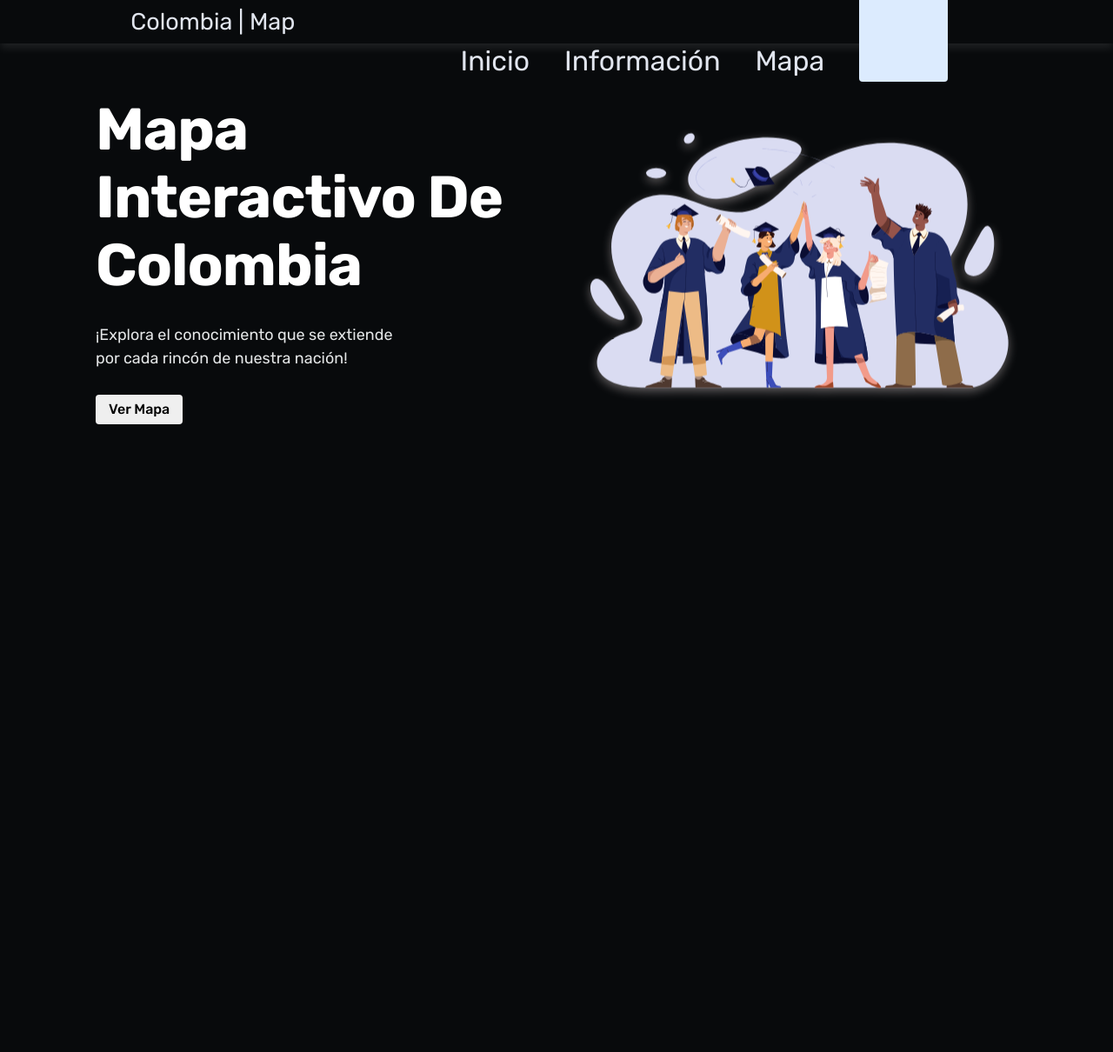
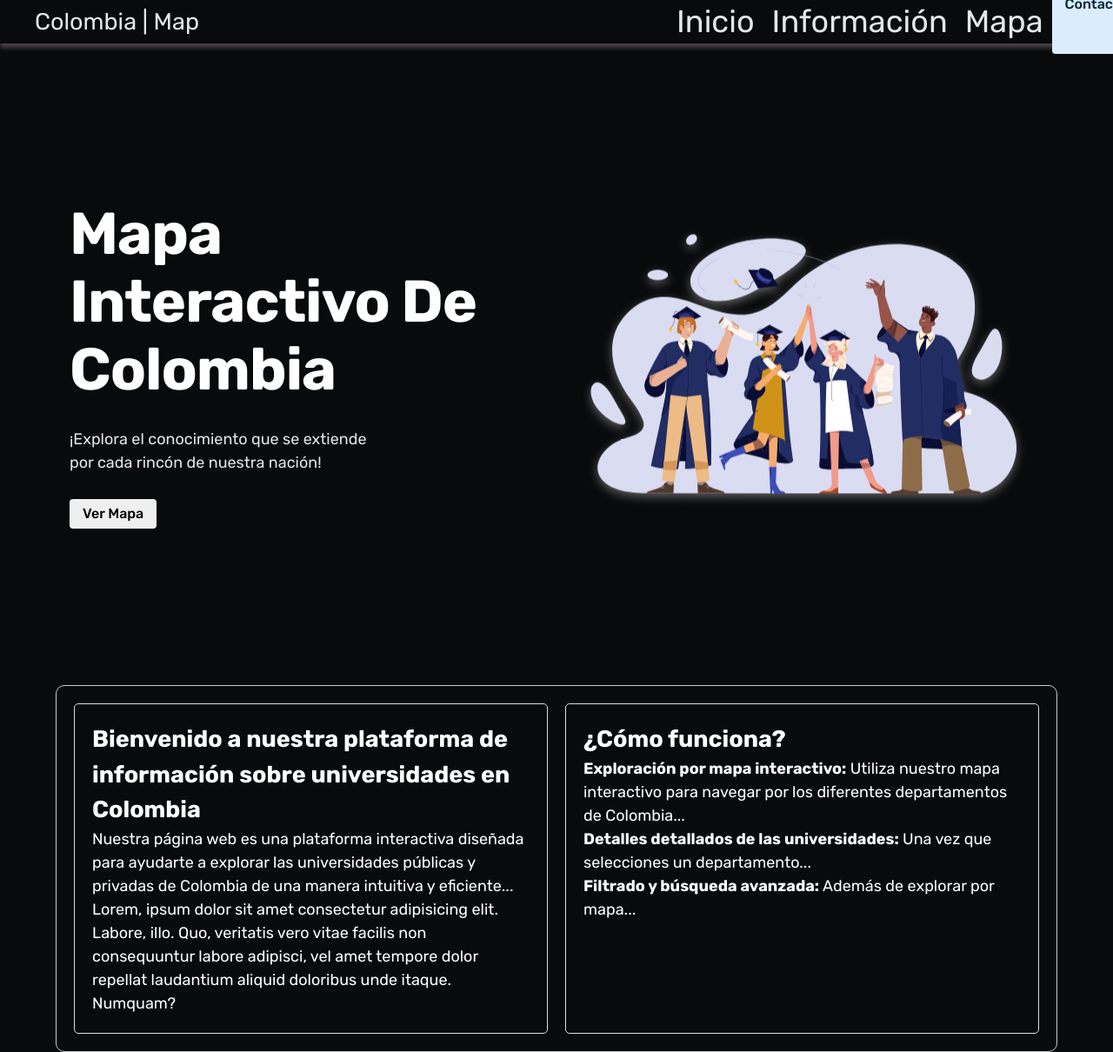
Before and after one commit to jefersonqui/UCOL, a React (Vite) app: page / in a window 1280 px wide. Shown: the whole page at 87% size. Before the commit the page ends 800 px from the top, so only its background shows below. Built offline with nearby package versions, Linux system fonts and the light colour scheme.

Commit message:
maquetacion secciones

```diff
--- a/src/App.jsx
+++ b/src/App.jsx
@@ -2,6 +2,7 @@ import { useState } from 'react'
 
 import Banner from './pages/banner.jsx'
 import Navbar from './components/navbar.jsx'
+import Info from './pages/informacion.jsx'
 
 function App() {
   const [count, setCount] = useState(0)
@@ -10,6 +11,7 @@ function App() {
     <>
       <Navbar/>
       <Banner/>
+      <Info/>
     </>
   )
 }
--- a/src/components/Navbar.module.css
+++ b/src/components/Navbar.module.css
@@ -1,44 +1,81 @@
+@import url("https://fonts.googleapis.com/css2?family=Rubik:wght@400;500;600;700&display=swap");
+
+
 :root {
   --color-text: #E6BCCD;
   --color-one: #E1E5EE;
   --color-base: #012A36;
+  --color-white-100: hsl(206, 5%, 100%);
+  --color-white-200: hsl(206, 5%, 90%);
+  --color-white-300: hsl(206, 5%, 80%);
+  --color-white-400: hsl(206, 5%, 25%);
+  --color-white-500: hsl(206, 5%, 50%);
+
+  --color-black-100: hsl(213, 20%, 10%);
+  --color-black-200: hsl(213, 23%, 8%);
+  --color-black-300: hsl(214, 21%, 6%);
+  --color-black-400: hsl(210, 21%, 6%);
+  --color-black-500: hsl(216, 22%, 4%);
+  --color-black-600: hsl(220, 18%, 3%);
+  --color-black-700: hsl(220, 27%, 2%);
+  --color-black-800: hsl(180, 20%, 1%);
+
+  --color-blue-100: hsl(214, 95%, 93%);
+  --color-blue-200: hsl(213, 97%, 87%);
+  --color-blue-300: hsl(212, 96%, 78%);
+  --color-blue-400: hsl(213, 94%, 68%);
+  --color-blue-500: hsl(217, 91%, 60%);
+  --color-blue-600: hsl(221, 83%, 53%);
+  --color-blue-700: hsl(224, 76%, 48%);
+  --color-blue-800: hsl(226, 71%, 40%);
+  --color-blue-900: hsl(224, 64%, 33%);
+
+  --shadow-small: 0 1px 3px 0 rgba(0, 0, 0, 0.1),
+    0 1px 2px 0 rgba(0, 0, 0, 0.06);
+  --shadow-medium: 0 4px 6px -1px rgba(0, 0, 0, 0.1),
+    0 2px 4px -1px rgba(0, 0, 0, 0.06);
+  --shadow-large: 0 10px 15px -3px rgba(0, 0, 0, 0.1),
+    0 4px 6px -2px rgba(0, 0, 0, 0.05);
 }
 
 .navBar {
   display: flex;
   height: 50px;
   width: 100%;
-  position: fixed;
   justify-content: space-between;
   align-items: center;
-  box-shadow: 0px 5px 10px rgba(255, 255, 255, 0.1);
+  transition: .5s;
+  box-shadow: 0px 5px 5px rgba(255, 226, 226, 0.266);
+
 }
 
 .navOpen {
   display: flex;
-  position: fixed;
+  position: relative;
   height: 100%;
   width: 100%;
-  background-color: #012A36;
+  background-color: var(--color-black-900);
   flex-direction: column;
   align-items: center;
+  padding: 4px 4px;
+  box-shadow: 0px 5px 10px rgba(255, 255, 255, 0.1);
+
 }
 
-.navOpen:hover {
-  cursor: pointer;
-  color: #f9fd0a;
-}
 
 .navLink {
   display: flex;
   font-size: 2em;
   font-weight: 400;
-  color: var(--color-one);
-  padding-top: 90px;
+  color: var(--color-white-200);
+  padding: 10px;
+  align-items: center;
+
 }
 
 .navLink:hover {
   cursor: pointer;
+  color: #f9fd0a;
 }
 
 /* .border {
@@ -47,7 +84,7 @@
     animation-name: animacionborde;
     animation-duration: 1s;
     background-color: rgb(57, 145, 115);
-  } */
+  }
 
 @keyframes animacionborder {
   0% {
@@ -57,36 +94,41 @@
   100% {
     height: 1px;
   }
-}
+} */
 
 .logo {
-  display: flex;
-  color: var(--color-one);
+  /* display: flex; */
+  color: var(--color-white-200);
   font-weight: 400;
+  margin: 0 40px;
 }
 
 @media (min-width: 800px) {
   .logo {
     font-size: 1.5em;
+    margin: 0 40px;
   }
 
   .navBar {
+    display: flex;
+    width: 100%;
+    height: 50px;
     align-content: center;
     align-items: center;
-    justify-content: space-evenly;
-    height: 50px;
+    justify-content: space-between;
+
   }
 
   .linksContainer {
     display: flex;
-    width: 50%;
+    width: 40%;
     flex-direction: row;
     justify-content: space-evenly;
   }
 
   .navLink {
     font-weight: 400;
-    padding-top: 4px;
+    padding: 4px;
     font-size: 1.1em;
     transition: 0.5s;
   }
@@ -97,11 +139,12 @@
   }
 
   .navOnScroll {
+
     align-content: center;
     align-items: center;
     justify-content: space-evenly;
     height: 50px;
-    background-color: var(--color-one);
+
   }
 }
 
@@ -109,10 +152,13 @@
   display: flex;
   height: 50px;
   width: 100%;
-  position: fixed;
-  justify-content: space-around;
+  /* position: fixed; */
+  justify-content: space-between;
   align-items: center;
-  background-color: var(--color-one);
+  /* transition: 0.7s;
+  background-color: var(--color-white-400); */
+  padding: 30px 0;
+
 }
 
 .contactLink {
@@ -128,7 +174,7 @@
   vertical-align: middle;
   white-space: nowrap;
   border-radius: 0.25rem;
-  transition: all 0.3s ease-in-out;
+  transition: all 0.5s ease-in-out;
   padding: 5px 15px;
   background-color: hsl(214, 95%, 93%);
 
@@ -139,5 +185,5 @@
 .contactLink:hover {
   cursor: pointer;
   color: var(--color-base);
-  box-shadow: 0 0 10px 0  hsl(214, 95%, 93%);
+  background-color: #f9fd0a;
 }
--- a/src/components/navbar.jsx
+++ b/src/components/navbar.jsx
@@ -7,6 +7,7 @@ import styles from "./Navbar.module.css";
 import { AiOutlineMenu } from "react-icons/ai";
 import { AiOutlineClose } from "react-icons/ai";
 import { useScrollPosition } from "../Hooks/scrollPosition";
+
 
 const NavBar = () => {
   const [navBarOpen, setNavBarOpen] = useState(false);
@@ -57,6 +58,7 @@ const NavBar = () => {
           ? styles.navOnScroll
           : styles.navBar
       }
+
     >
       {!navBarOpen && <p className={styles.logo}>Colombia | Map</p>}
       {!navBarOpen && windowDimension.width < 800 ? (
--- a/src/index.css
+++ b/src/index.css
@@ -2,7 +2,7 @@ body {
   margin: 0;
   padding: 0;
 
-  background-color: #012A36;
+
   font-family: "Rubik", sans-serif;
   -webkit-font-smoothing: antialiased;
   -moz-osx-font-smoothing: grayscale;
@@ -13,7 +13,3 @@ body {
    color: var(--color-white-100);
    background-color: var(--color-black-500);
 }
-code {
-  font-family: source-code-pro, Menlo, Monaco, Consolas, 'Courier New',
-    monospace;
-}
--- a/src/pages/banner.module.css
+++ b/src/pages/banner.module.css
@@ -49,7 +49,7 @@
 }
 
 .sectionban {
-    padding: 90px;
+    padding: 20vh 10vh;
 }
 
 .banner-container {
@@ -72,7 +72,7 @@
 }
 
 .bannerInner {
-    padding: 20px;
+    padding: 20px 0;
     display: flex;
     flex-direction: column;
     align-items: flex-start;
--- /dev/null
+++ b/src/pages/informacion.jsx
@@ -0,0 +1,24 @@
+import styles from './informacion.module.css';
+
+const Informacion = () => {
+  return (
+    <div className={styles.container}>
+        <div className={styles.item}>
+            <h2>Bienvenido a nuestra plataforma de información sobre universidades en Colombia</h2>
+            <p>Nuestra página web es una plataforma interactiva diseñada para ayudarte a
+            explorar las universidades públicas y privadas de Colombia de una
+            manera intuitiva y eficiente...</p>
+            <p>Lorem, ipsum dolor sit amet consectetur adipisicing elit. Labore, illo. Quo, veritatis vero vitae facilis non consequuntur labore adipisci, vel amet tempore dolor repellat laudantium aliquid doloribus unde itaque. Numquam?</p>
+        </div>
+        <div className={styles.item}>
+            <h2>¿Cómo funciona?</h2>
+            <ol>
+                <li><strong>Exploración por mapa interactivo:</strong> Utiliza nuestro mapa interactivo para navegar por los diferentes departamentos de Colombia...</li>
+                <li><strong>Detalles detallados de las universidades:</strong> Una vez que selecciones un departamento...</li>
+                <li><strong>Filtrado y búsqueda avanzada:</strong> Además de explorar por mapa...</li>
+            </ol>
+        </div>
+    </div>
+    )
+}
+export default Informacion;
--- /dev/null
+++ b/src/pages/informacion.module.css
@@ -0,0 +1,36 @@
+.container {
+    display: grid;
+    grid-template-columns: 1fr 1fr;
+    gap: 20px;
+    width: 90%;
+    padding: 20px;
+    border: 1px solid #ccc;
+    border-radius: 10px;
+    margin: 0 auto;
+}
+@media (max-width: 768px) {
+    .container {
+      animation: resizeGrid 0.5s forwards;
+    }
+  }
+
+  @keyframes resizeGrid {
+    from {
+      grid-template-columns: 1fr 1fr;
+    }
+    to {
+      grid-template-columns: 1fr;
+    }
+  }
+
+.item {
+    display: flex;
+    flex-direction: column;
+    padding: 20px;
+    border: 1px solid #ddd;
+    border-radius: 5px;
+
+}
+/* h2, p, li{
+    color: black;
+} */
```
